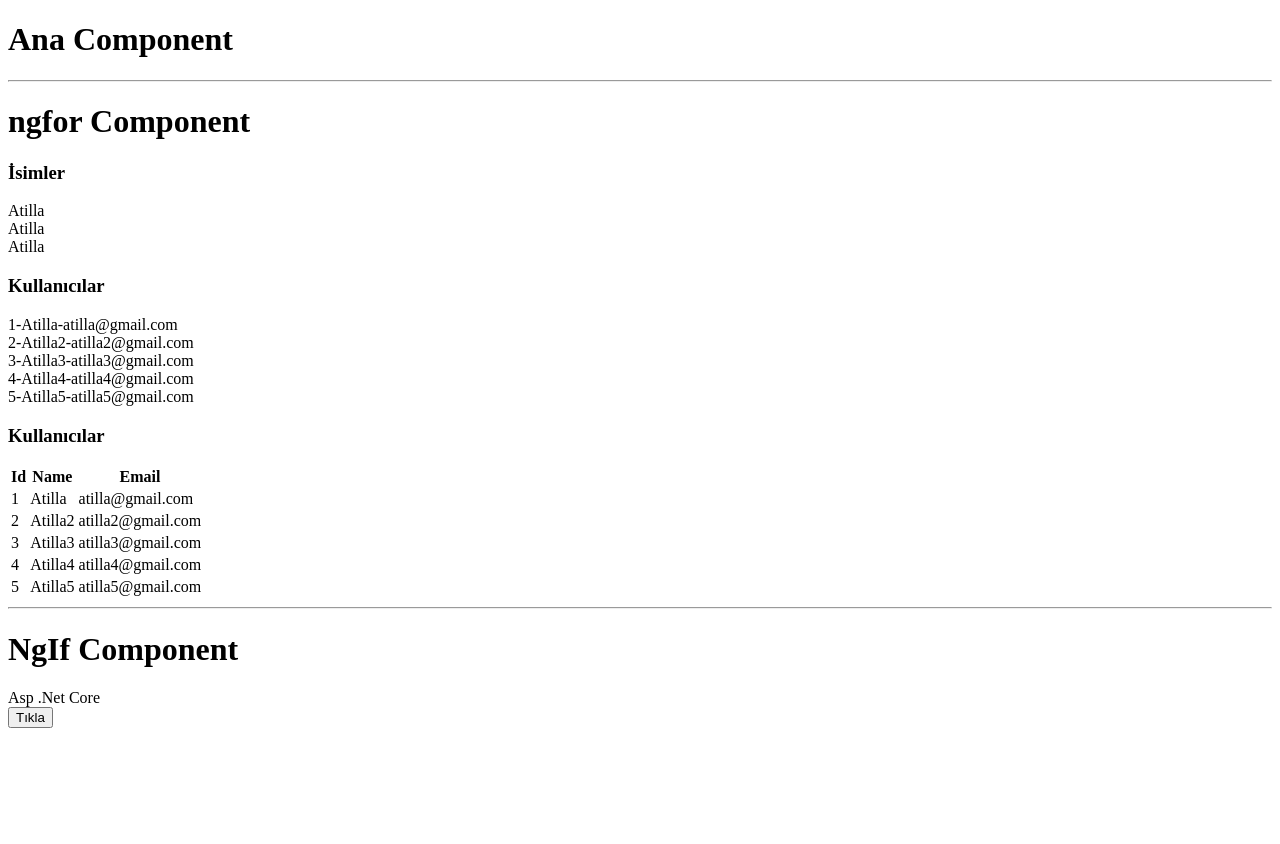
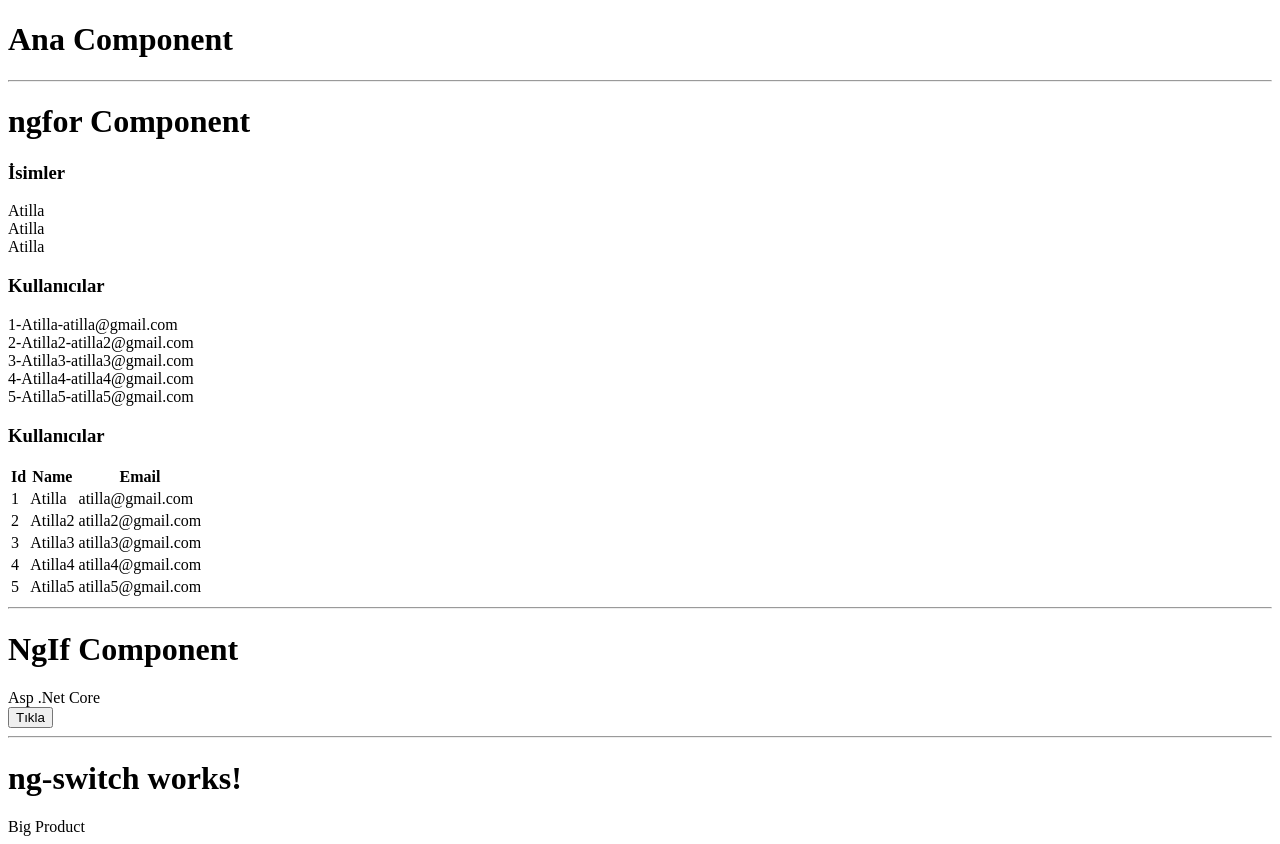
Before and after one commit to atillakalay/TurkcellAngularCourse, an Angular app in the folder angularapp/: page / in a window 1280 px wide. Before the commit the page ends 800 px from the top, so only its background shows below. Built offline with nearby package versions, Linux system fonts and the light colour scheme.

Commit message:
The NgSwitch Directive course has been completed.

```diff
--- a/angularapp/src/app/app.component.html
+++ b/angularapp/src/app/app.component.html
@@ -4,3 +4,5 @@
 <app-ngfor></app-ngfor>
 <hr>
 <app-ng-if></app-ng-if>
+<hr>
+<app-ng-switch></app-ng-switch>
--- a/angularapp/src/app/app.module.ts
+++ b/angularapp/src/app/app.module.ts
@@ -5,12 +5,14 @@ import { AppComponent } from './app.component';
 import { FormsModule } from '@angular/forms';
 import { NgforComponent } from './directive/ngfor/ngfor.component';
 import { NgIfComponent } from './directive/ng-if/ng-if.component';
+import { NgSwitchComponent } from './directive/ng-switch/ng-switch.component';
 
 @NgModule({
   declarations: [
     AppComponent,
     NgforComponent,
-    NgIfComponent
+    NgIfComponent,
+    NgSwitchComponent
   ],
   imports: [
     BrowserModule,
--- /dev/null
+++ b/angularapp/src/app/directive/ng-switch/ng-switch.component.html
@@ -0,0 +1,7 @@
+<h1>ng-switch works!</h1>
+
+<div [ngSwitch]="product.type">
+  <div *ngSwitchCase="1">Big Product</div>
+  <div *ngSwitchCase="2">Middle Product</div>
+  <div *ngSwitchCase="3">Small Product</div>
+</div>
--- /dev/null
+++ b/angularapp/src/app/directive/ng-switch/ng-switch.component.ts
@@ -0,0 +1,15 @@
+import { Component } from '@angular/core';
+import { Product,Type } from 'src/app/models/product';
+
+@Component({
+  selector: 'app-ng-switch',
+  templateUrl: './ng-switch.component.html',
+  styleUrls: ['./ng-switch.component.css']
+})
+export class NgSwitchComponent {
+  product: Product
+
+  constructor(){
+    this.product=new Product(1,"Kalem",Type.Big)
+  }
+}
--- /dev/null
+++ b/angularapp/src/app/models/product.ts
@@ -0,0 +1,18 @@
+export class Product {
+  Id: number
+  Name: string
+  type: Type
+
+  constructor(Id: number, Name: string, type: Type) {
+    this.Id = Id,
+      this.Name = Name,
+      this.type = type
+  }
+
+}
+
+export enum Type {
+  Big = 1,
+  Middle = 2,
+  Small = 3
+}
```
Also changed, not shown: angularapp/src/app/directive/ng-switch/ng-switch.component.css (added), 2 other files (tests, documents, lock files or other folders).
